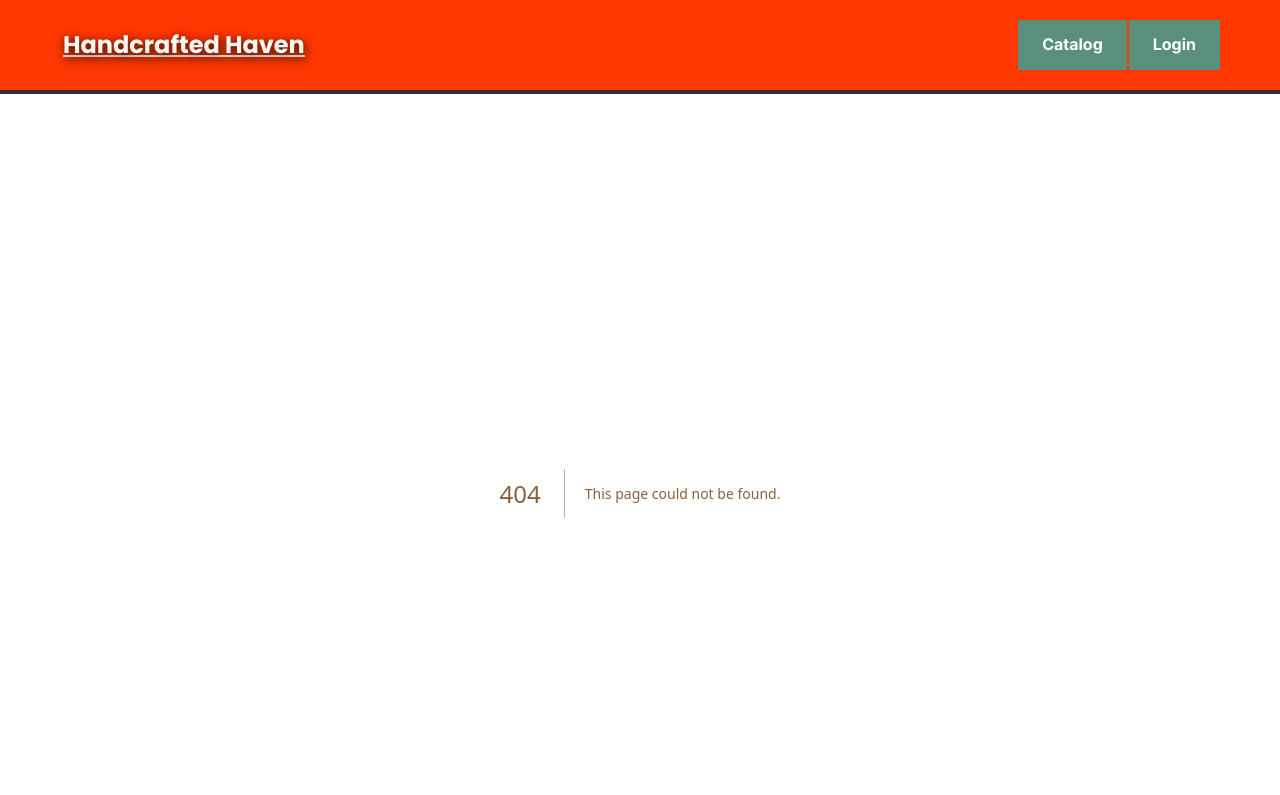
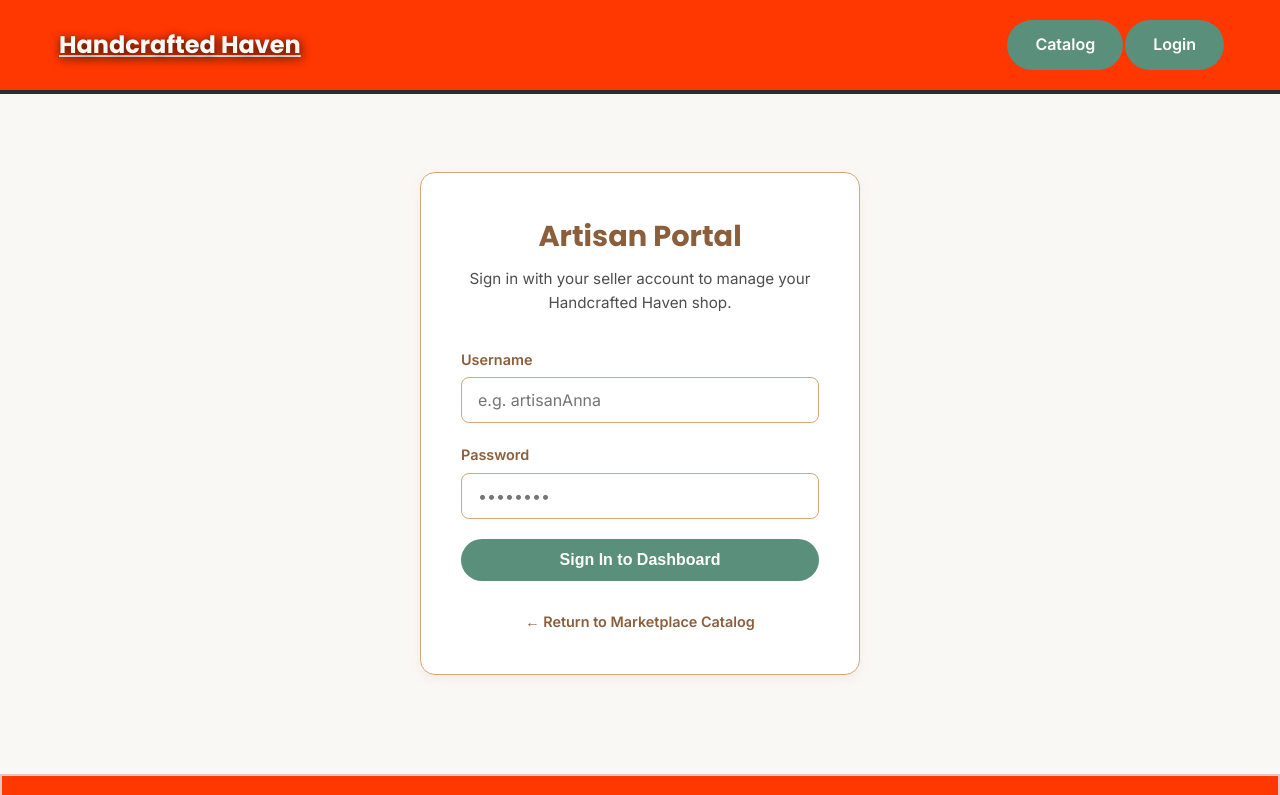
Before and after one commit to stevenmondragon23/byu-wdd430-teamproject, a Next.js app: page /login in a window 1280 px wide. Before the commit this address had no page. Shown: the top 795 px of the page. Built offline with nearby package versions, Linux system fonts and the light colour scheme.

Commit message:
auth for sellers

```diff
--- /dev/null
+++ b/app/api/auth/[...nextauth]/route.ts
@@ -0,0 +1,2 @@
+import { handlers } from "@/auth";
+export const { GET, POST } = handlers;
--- /dev/null
+++ b/app/login/page.tsx
@@ -0,0 +1,64 @@
+import { poppins } from '@/app/ui/fonts';
+import { signIn } from '@/auth';
+import Link from 'next/link';
+
+export default function LoginPage() {
+  return (
+    <div className="auth-wrapper">
+      <section className="auth-card" aria-labelledby="login-title">
+        <header className="auth-header">
+          <h1 id="login-title" className={poppins.className}>
+            Artisan Portal
+          </h1>
+          <p className="auth-subtitle">
+            Sign in with your seller account to manage your Handcrafted Haven shop.
+          </p>
+        </header>
+
+        <form
+          action={async (formData) => {
+            'use server';
+            await signIn('credentials', formData);
+          }}
+          className="auth-form"
+        >
+          <div className="form-group">
+            <label htmlFor="username">Username</label>
+            <input
+              id="username"
+              type="text"
+              name="username"
+              required
+              autoComplete="username"
+              placeholder="e.g. artisanAnna"
+              className="form-input"
+            />
+          </div>
+
+          <div className="form-group">
+            <label htmlFor="password">Password</label>
+            <input
+              id="password"
+              type="password"
+              name="password"
+              required
+              autoComplete="current-password"
+              placeholder="••••••••"
+              className="form-input"
+            />
+          </div>
+
+          <button type="submit" className="btn-primary btn-full">
+            Sign In to Dashboard
+          </button>
+        </form>
+
+        <footer className="auth-footer">
+          <Link href="/catalog" className="back-link">
+            ← Return to Marketplace Catalog
+          </Link>
+        </footer>
+      </section>
+    </div>
+  );
+}
--- a/app/ui/global.css
+++ b/app/ui/global.css
@@ -4,7 +4,18 @@
   --accent-color: #5A8F7B;
   --background-color: #FAF8F5;
   --text-color: #2E2E2E;
+  --error-color: #D9534F;
+
+  --shadow-sm: 0 2px 4px rgba(0, 0, 0, 0.05);
+  --shadow-md: 0 4px 12px rgba(139, 94, 60, 0.08);
+  --shadow-lg: 0 10px 25px rgba(0, 0, 0, 0.1);
+
+  --radius-sm: 8px;
+  --radius-md: 15px;
+  --radius-lg: 25px;
 }
+
+/* RESET & ACCESSIBILITY */
 
 * {
   box-sizing: border-box;
@@ -12,73 +23,31 @@
   padding: 0;
 }
 
-
-
+html {
+  scroll-behavior: smooth;
+  font-size: 100%;
+}
 
 body {
   background-color: var(--background-color);
   color: var(--text-color);
   line-height: 1.6;
+  text-rendering: optimizeLegibility;
+  -webkit-font-smoothing: antialiased;
 }
 
+a:focus-visible,
+button:focus-visible,
+input:focus-visible,
+select:focus-visible {
+  outline: 3px solid var(--accent-color);
+  outline-offset: 2px;
+}
 
 h1, h2, h3, h4 {
   color: var(--primary-color);
   margin-bottom: 1rem;
 }
-
-.containerMain{
-  max-width: 1200px;
-  margin: 0 auto;
-  padding: 0 20px;
-}
-
-.container {
-  max-width: 1200px;
-  margin: 0 auto;
-  padding: 0 20px;
-}
-
-.container a{
-  text-decoration: none;
-}
-
-.container h2{
-  text-decoration: underline;
-  text-shadow: 1px 2px 10px  #0f0e0d;
-}
-
-label {
-  font-weight: 600;
-  display: block;
-  margin-bottom: 5px;
-  color: var(--primary-color);
-}
-
-.form-input {
-  width: 100%;
-  padding: 10px;
-  border: 2px solid var(--secondary-color);
-  font-family: inherit;
-  font-size: 1rem;
-}
-
-.form-input:focus {
-  outline: none;
-  border-color: var(--accent-color);
-}
-
-
-
-
-
-
-
-
-
-
-
-
 
 
 nav{
@@ -90,18 +59,180 @@ nav{
   align-items: center;
 }
 
+/* LAYOUT & RESPONSIVE GRID */
+
+.containerMain{
+  max-width: 1200px;
+  margin: 0 auto;
+  padding: 0 20px;
+}
+
+.container {
+  width: 100%;
+  max-width: 1200px;
+  margin: 0 auto;
+  padding: 0 1rem;
+}
+
+.product-grid {
+  display: grid;
+  grid-template-columns: repeat(auto-fill, minmax(280px, 1fr));
+  gap: 1.5rem;
+  margin-top: 2rem;
+}
+
+/* BUTTONS & UI COMPONENTS */
+
 .btn-primary {
+  display: inline-flex;
+  align-items: center;
+  justify-content: center;
   background-color: var(--accent-color);
-  color: white;
-  padding: 0.75rem 1.5rem;
+  color: #FFFFFF;
+  padding: 0.75rem 1.75rem;
+  font-size: 1rem;
+  font-weight: 600;
   border: none;
+  border-radius: var(--radius-lg);
   cursor: pointer;
-  font-weight: bold;
   text-decoration: none;
-  transition: background-color 0.3s;
-
+  transition: background-color 0.2s ease, transform 0.1s ease, box-shadow 0.2s ease;
 }
 
 .btn-primary:hover {
-  background-color: var(--secondary-color);
+  background-color: var(--primary-color);
+  box-shadow: var(--shadow-md);
 }
+
+.btn-primary:active {
+  transform: scale(0.98);
+}
+
+.btn-full {
+  width: 100%;
+}
+
+/* FORM STYLING & AUTH CARD */
+
+.container a{
+  text-decoration: none;
+}
+
+.container h2{
+  text-decoration: underline;
+  text-shadow: 1px 2px 10px  #0f0e0d;
+}
+
+.auth-wrapper {
+  display: flex;
+  align-items: center;
+  justify-content: center;
+  min-height: calc(100vh - 140px);
+  padding: 2rem 1rem;
+}
+
+.auth-card {
+  background-color: #FFFFFF;
+  width: 100%;
+  max-width: 440px;
+  padding: 2.5rem;
+  border-radius: var(--radius-md);
+  border: 1px solid var(--secondary-color);
+  box-shadow: var(--shadow-md);
+}
+
+.auth-header {
+  text-align: center;
+  margin-bottom: 2rem;
+}
+
+.auth-header h1 {
+  color: var(--primary-color);
+  font-size: 1.8rem;
+  margin-bottom: 0.5rem;
+}
+
+.auth-subtitle {
+  color: var(--text-color);
+  font-size: 0.95rem;
+  opacity: 0.85;
+}
+
+.auth-form {
+  display: flex;
+  flex-direction: column;
+  gap: 1.25rem;
+}
+
+.form-group {
+  display: flex;
+  flex-direction: column;
+  gap: 0.4rem;
+}
+
+.form-group label {
+  font-weight: 600;
+  font-size: 0.9rem;
+  color: var(--primary-color);
+}
+
+.form-input {
+  width: 100%;
+  padding: 0.75rem 1rem;
+  font-size: 1rem;
+  font-family: inherit;
+  border: 1.5px solid var(--secondary-color);
+  border-radius: var(--radius-sm);
+  background-color: #FFFFFF;
+  color: var(--text-color);
+  transition: border-color 0.2s ease, box-shadow 0.2s ease;
+}
+
+.form-input:focus {
+  border-color: var(--accent-color);
+  box-shadow: 0 0 0 3px rgba(90, 143, 123, 0.15);
+  outline: none;
+}
+
+.auth-footer {
+  margin-top: 1.75rem;
+  text-align: center;
+}
+
+.back-link {
+  color: var(--primary-color);
+  font-weight: 600;
+  font-size: 0.9rem;
+  text-decoration: none;
+  transition: color 0.2s ease;
+}
+
+.back-link:hover {
+  color: var(--accent-color);
+  text-decoration: underline;
+}
+
+/* RESPONSIVE DESIGN (Tablet & Mobile) */
+@media (max-width: 768px) {
+  .auth-card {
+    padding: 1.75rem;
+  }
+
+  .auth-header h1 {
+    font-size: 1.5rem;
+  }
+
+  .btn-primary {
+    padding: 0.85rem 1.5rem;
+  }
+}
+
+@media (max-width: 480px) {
+  .container {
+    padding: 0 0.75rem;
+  }
+
+  .product-grid {
+    grid-template-columns: 1fr;
+  }
+}
--- /dev/null
+++ b/auth.ts
@@ -0,0 +1,61 @@
+import NextAuth from 'next-auth';
+import Credentials from 'next-auth/providers/credentials';
+
+// Mock database of users for demonstration purposes
+const usersDatabase = [
+  { user_id: 1, username: 'artisanAnna', first_name: 'Anna', last_name: 'Smith', role: 'seller', password: 'seller123' },
+  { user_id: 2, username: 'woodWorks', first_name: 'Michael', last_name: 'Brown', role: 'seller', password: 'seller123' },
+  { user_id: 3, username: 'crochetLove', first_name: 'Emily', last_name: 'Johnson', role: 'seller', password: 'seller123' },
+  { user_id: 4, username: 'john23', first_name: 'John', last_name: 'Davis', role: 'customer', password: null },
+];
+
+export const { handlers, auth, signIn, signOut } = NextAuth({
+  providers: [
+    Credentials({
+      name: 'Credentials',
+      credentials: {
+        username: { label: 'Username', type: 'text' },
+        password: { label: 'Password', type: 'password' },
+      },
+      async authorize(credentials) {
+        const user = usersDatabase.find(
+          (u) =>
+            u.username === credentials?.username &&
+            u.password === credentials?.password
+        );
+
+        // Validate that the user is a seller before returning the user object
+        if (user && user.role === 'seller') {
+          return {
+            id: user.user_id.toString(),
+            name: `${user.first_name} ${user.last_name}`,
+            email: user.username,
+            role: user.role,
+          };
+        }
+
+        return null;
+      },
+    }),
+  ],
+  session: { strategy: 'jwt' },
+  callbacks: {
+    async jwt({ token, user }) {
+      if (user) {
+        token.role = (user as any).role;
+        token.id = user.id;
+      }
+      return token;
+    },
+    async session({ session, token }) {
+      if (token && session.user) {
+        (session.user as any).role = token.role;
+        (session.user as any).id = token.id;
+      }
+      return session;
+    },
+  },
+  pages: {
+    signIn: '/login',
+  },
+});
--- a/package.json
+++ b/package.json
@@ -11,6 +11,7 @@
   "dependencies": {
     "@supabase/supabase-js": "^2.109.0",
     "next": "16.2.10",
+    "next-auth": "^5.0.0-beta.32",
     "react": "19.2.4",
     "react-dom": "19.2.4",
     "react-icons": "^5.7.0",
```
Also changed, not shown: 1 other file (tests, documents, lock files or other folders).
